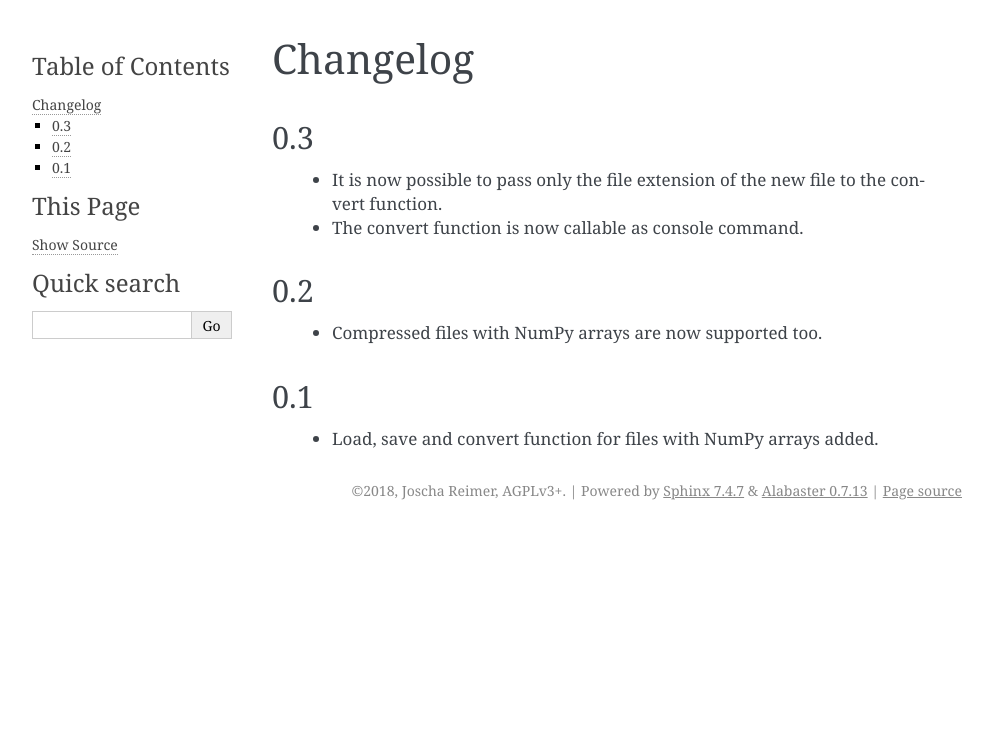
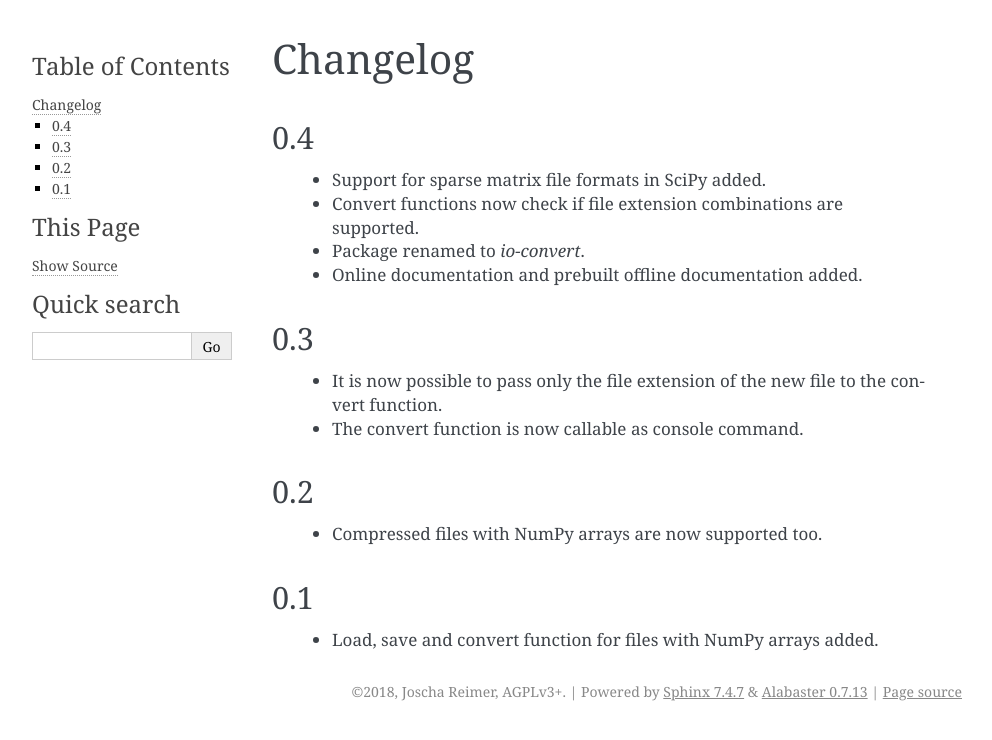
Before and after one commit to jor-/convert, a Sphinx documentation site: the page built from doc/source/changelog.rst, in a window 1280 px wide. Shown: the top 740 px of the page, without its empty margins (148-1140 px from the left). Built offline with Sphinx 7.4.7, drawn with Linux system fonts in a browser that asks for light colours.

Commit message:
DOC: changelog: updated to version 0.4

```diff
--- a/doc/source/changelog.rst
+++ b/doc/source/changelog.rst
@@ -1,5 +1,12 @@
 Changelog
 =========
+
+0.4
+---
+    * Support for sparse matrix file formats in SciPy added.
+    * Convert functions now check if file extension combinations are supported.
+    * Package renamed to `io-convert`.
+    * Online documentation and prebuilt offline documentation added.
 
 0.3
 ---
```
